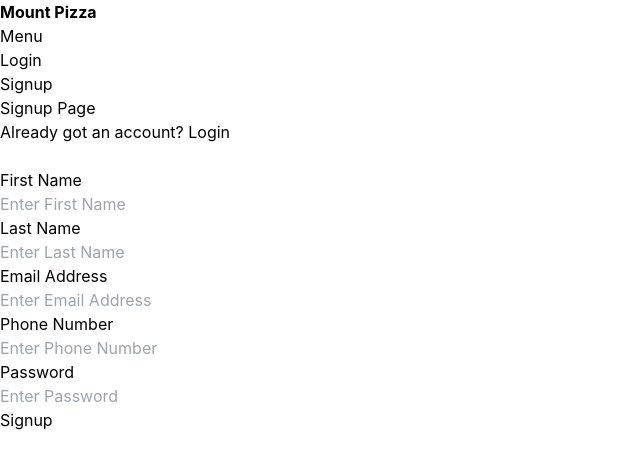
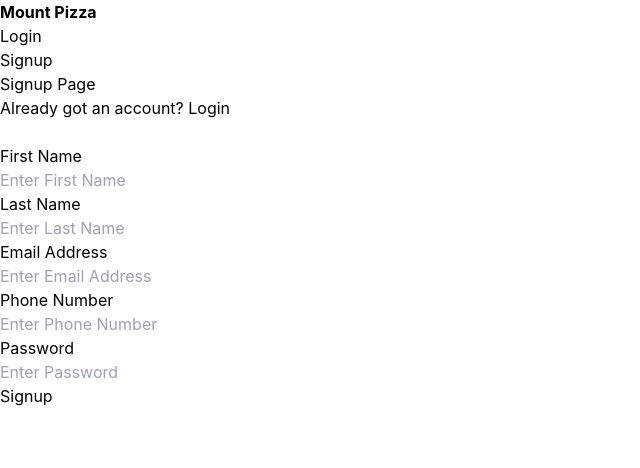
Before and after one commit to k99sharma/OIBSIP, a React (Create React App) app: page /signup in a window 1280 px wide. Shown: the top 468 px of the page, without its empty margins (0-640 px from the left). Built offline with nearby package versions, Linux system fonts and the light colour scheme.

Commit message:
fix: navbar is now hiding the links on login and logout state

```diff
--- a/src/components/Navbar/Navbar.js
+++ b/src/components/Navbar/Navbar.js
@@ -1,31 +1,14 @@
+import { useContext } from "react";
 import { Link } from "react-router-dom";
-
-const links = [
-{
-    name: 'Menu',
-    path: '/menu',
-},
-{
-    name: 'Login',
-    path: '/login',
-},
-{
-    name: 'Signup',
-    path: '/signup',
-},];
-
-const navLinks = links.map(link => {
-        return(
-        <li key={`${link.name}-link`}>
-            <Link to={link.path}>
-                {link.name}
-            </Link>
-        </li>
-)});
+import AuthContext from '../../store/auth-context';
 
 
-export default function Navbar(){
-    return(
+export default function Navbar() {
+    const authCtx = useContext(AuthContext);
+    const isLoggedIn = authCtx.isLoggedIn;
+
+
+    return (
         <>
             <div>
                 <Link to='/'>
@@ -34,7 +17,42 @@ export default function Navbar(){
             </div>
 
             <ul>
-                { navLinks }
+                {
+                    !isLoggedIn
+                    &&
+                    <li>
+                        <Link to='/login'>
+                            Login
+                        </Link>
+                    </li>
+
+                }
+
+                {
+                    !isLoggedIn
+                    &&
+                    <li>
+                        <Link to='/signup'>
+                            Signup
+                        </Link>
+                    </li>
+                }
+                {
+                    isLoggedIn
+                    &&
+                    <li>
+                        <Link to='/menu'>
+                            Menu
+                        </Link>
+                    </li>
+                }
+                {
+                    isLoggedIn
+                    &&
+                    <li>
+                        Logout
+                    </li>
+                }
             </ul>
         </>
     );
```
